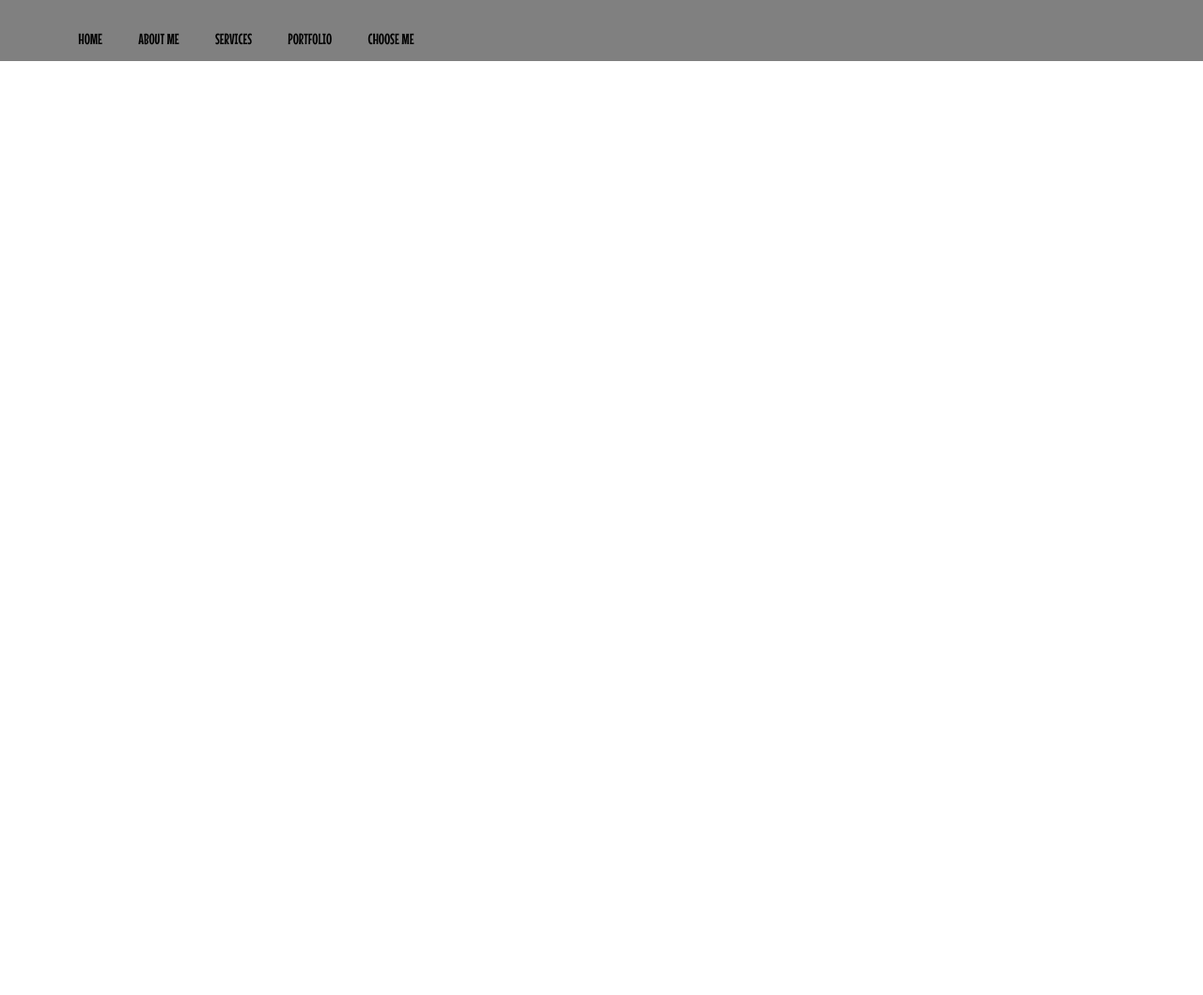
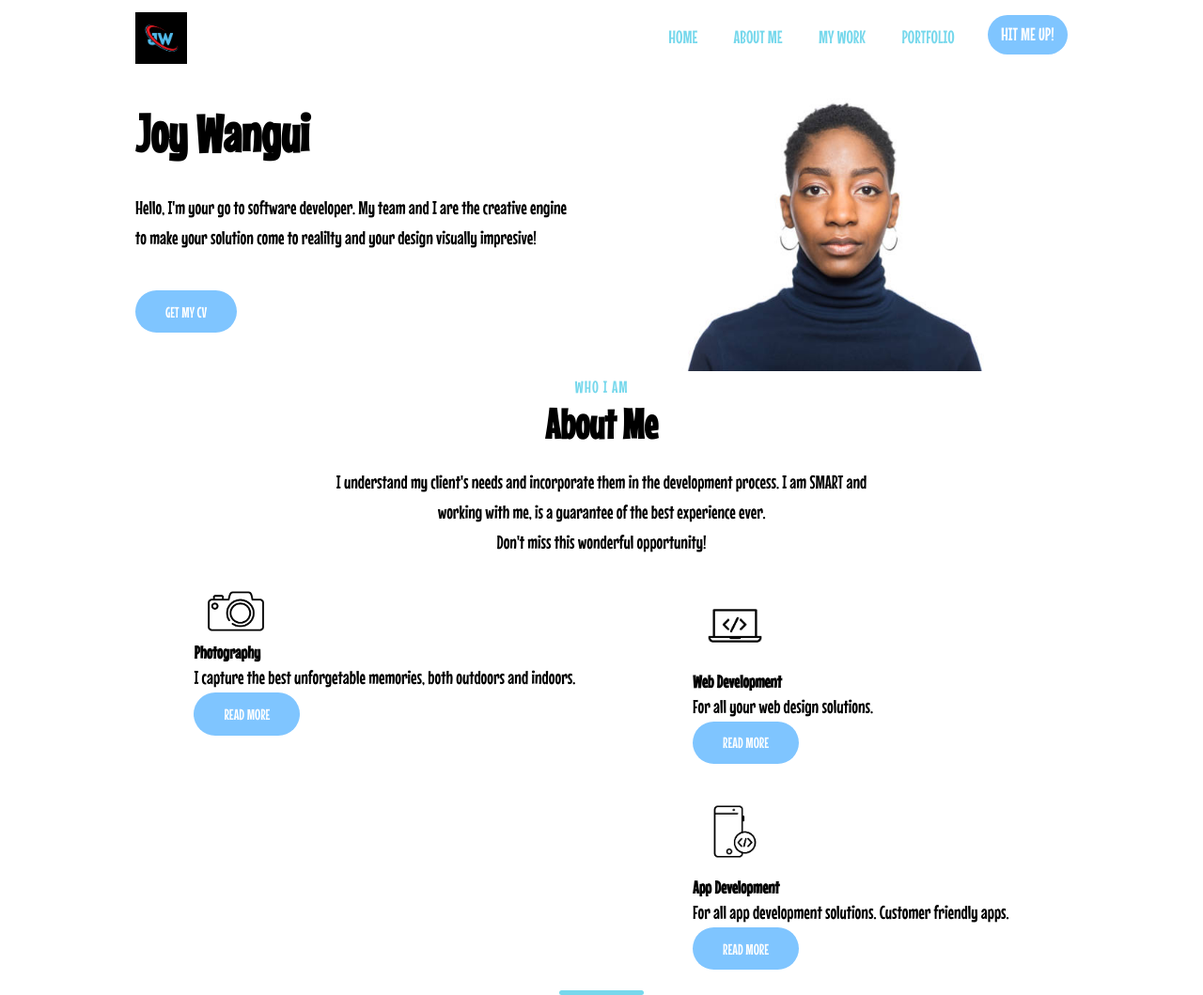
Before and after one commit to ElvineJoy/wangui_portfolio_website, a plain HTML site: page index.html in a window 1280 px wide. Shown: the whole page at 94% size. Before the commit the page ends 800 px from the top, so only its background shows below. Drawn offline with Linux system fonts and the light colour scheme.

Commit message:
adding more code to index.html and css files

```diff
--- a/index.html
+++ b/index.html
@@ -3,7 +3,7 @@
 <head>
     <meta charset="UTF-8">
     <meta name="viewport" content="width=device-width, initial-scale=1.0">
-    <link rel="stylesheet" href="style.css" />
+    <link rel="stylesheet" href="style.css" >
     <title>My Personal Website</title>
 </head>
 <body>
@@ -12,22 +12,84 @@
         <nav>
             <div class="container">
                 <div class="logo">
-                    <img src="" alt="">
+                    <img src="./images/my_logo.png" alt="my logo">
                 </div>
+
                 <div class = "links">
                     <ul>
                         <li><a href="#">HOME</a></li>
                         <li><a href="#">ABOUT ME</a></li>
-                        <li><a href="#">SERVICES</a></li>
+                        <li><a href="#">MY WORK</a></li>
                         <li><a href="#">PORTFOLIO</a></li>
-                        <li><a href="#">CHOOSE ME</a></li>
+                        <li><a href="#" class="active">HIT ME UP!</a></li>
                     </ul>
                 </div>
             </div>
         </nav>
+
+        <div class="header-content">
+            <div class="container grid-2">
+                <div class="column-1">
+                    <h1 class="name-title">Joy Wangui</h1>
+                    <p class="text">
+                        Hello, I'm your go to software developer. My team and I are the
+                        creative engine to make your solution come to realilty and your design
+                        visually impresive!
+                    </p>
+                    <a href="#" class="button">Get My CV</a>
+            </div>
+            <div class="column-2 image">
+                <img src="./images/me2.jpg" class="image-element" alt="Joy">
+            </div>
+
+            </div>
+        </div>
     </header>
+     <section class="class about-me">
+        <div class="container">
+            <div class="section-header">
+                <h3 class="title" data-title="Who I Am">About Me</h3>
+                <p class="text">I understand my client's needs and incorporate them in the development
+                    process. I am SMART and working with me, is a guarantee of the best experience ever. <br>
+                    Don't miss this wonderful opportunity!
+                </p>
+            </div>
+
+        <div class="cards">
+            <div class="card-wrap">
+                <div class="card-content">
+                    <img src="/images/photo1.jpg" class="icon" alt="photography">
+                    <h3 class="title-p">Photography</h3>
+                    <p class="text">
+                        I capture the best unforgetable memories, both outdoors and indoors.
+                    </p>
+                    <a href="#" class="button small">Read More</a>
+                </div>
+            </div>
+
+            <div class="card-wrap">
+             <div class="card-content">
+                <img src="/images/softd1.png" class="icon" alt="Software Development">
+                <h3 class="title-p">Web Development</h3>
+                <p class="text">
+                    For all your web design solutions.
+                </p>
+                <a href="#" class="button small">Read More</a>
+            </div>
+
+            <div class="card-wrap"></div>
+            <div class="card-content">
+                <img src="/images/appdev1.png" class="icon" alt="Software Development">
+                <h3 class="title-p">App Development</h3>
+                <p class="text">
+                    For all app development solutions. Customer friendly apps.
+                </p>
+                <a href="#" class="button small">Read More</a>
+            </div>
+        </div>
+     </section>
    </main>
 
-<script type="module" href="script.js"></script>
+<script type="module" src="script.js"></script>
 </body>
 </html>
--- a/style.css
+++ b/style.css
@@ -17,36 +17,106 @@ a {
 ul{
     list-style: none;
 }
+
 img{
     width: 100%;
 }
 
+.container{
+    position: relative;
+    max-width: 70rem;
+    margin: 0 auto;
+    background-color:white;
+    padding: 0 4rem;
+    z-index: 5;
+}
+
+ .grid-2{
+    display: grid;
+    grid-template-columns: repeat(2, 1fr);
+    align-items: center;
+    justify-content: center;
+ }
+
+ .text {
+    font-size: 1.25rem;
+    color: black;
+    line-height: 1.6;
+}
+
+.column-1 {
+    margin-right: 1.5rem;
+}
+
+.column-2 {
+    margin-left: 1.5rem;
+}
+
+.section {
+    padding: 10rem 0;
+}
+
+.section-header {
+    text-align: center;
+    margin-bottom: 1rem;
+}
+
+.title {
+    display: inline-block;
+    padding-bottom: 1.5rem;
+    line-height: 1;
+    font-size: 2.8rem;
+}
+
+.title:before {
+    content: attr(data-title);
+    display: block;
+    margin-bottom: .5rem;
+    color:rgb(119, 216, 236);
+    font-size: 1.12rem;
+    margin-top: 0.5rem;
+    font-weight: lighter;
+    text-transform: uppercase;
+    letter-spacing: 1px;
+}
+
+.title:after {
+    content: "";
+    position: absolute;
+    width: 90px;
+    height: 5px;
+    border-radius: 3px;
+    background-color:rgb(119, 216, 236);
+    bottom: 0;
+    left:50%;
+    transform: translateX(-50%);
+}
+
+.section-header {
+    max-width: 600px;
+    margin:0 auto ;
+}
 /* header */
 
 header{
     width:100%;
-    background-color:bisque;
+    background-color: white;
     overflow: hidden;
 }
+
 nav{
     width: 100%;
     position: relative;
     z-index: 50;
 }
-.container{
-    position: relative;
-    max-width: 95rem;
-    margin: 0;
-    background-color:grey;
-    padding: 0 4rem;
 
-}
-
-nav.container{
+nav .container{
     display: flex;
     justify-content: space-between;
     align-items: center;
+    height: 5rem;
 }
+
 .links ul {
     display: flex;
 }
@@ -54,5 +124,111 @@ nav.container{
 .links a{
     display: inline-block;
     padding: 0.9rem 1.2rem;
-    color:black
+    color:rgb(119, 216, 236);
+    font-size: larger;
+    text-transform: uppercase;
+    font-weight: 500;
+    line-height: 1;
 }
+
+.logo{
+    width: 55px;
+    display: flex;
+    align-items: center;
+    background-color: rgb(18, 15, 15);
+
+}
+
+.links a.active{
+    background-color: rgb(127, 197, 255);
+    color: white ;
+    border-radius: 2rem;
+    font-size: 1.2rem;
+    padding: 0.7rem 0.9rem;
+    margin-left: 1rem;
+}
+
+.links a:hover{
+    color: aquamarine;
+
+}
+
+.links a.active:hover {
+    color:white;
+    background-color: bisque;
+
+}
+
+.header-content .container-grid-2 {
+    grid-template-columns: 2.5fr 3.5fr;
+    min-height: calc(100vh - 5rem);
+    padding-bottom: 2.5rem;
+    text-align: left;
+}
+
+.name-title {
+    font-size: 3.5rem;
+    line-height: 0.8;
+    color:black;
+}
+
+.header-content .text {
+    margin: 2.5rem 0;
+}
+
+.button {
+    display: inline-block;
+    padding: 0.85rem 2rem;
+    background-color:rgb(127, 197, 255);
+    color: white;
+    border-radius: 2rem;
+    font-size: 1rem;
+    text-transform: uppercase;
+    font-weight: 500;
+}
+
+.button:hover {
+    background-color: bisque;
+}
+
+.image{
+    display: flex;
+    align-items: center;
+    justify-content:center;
+    background-color: white;
+
+}
+
+.header-content .image .image-element{
+    max-width: 750px;
+
+}
+
+/* end of header */
+
+/* services */
+.cards {
+    display: flex;
+    justify-content: space-around;
+    flex-wrap: wrap;
+    width: 100%;
+}
+
+.card-wrap {
+    margin: 1.7rem 0.8rem;
+}
+
+
+.card {
+    width: 390px;
+    min-height: 520px;
+    background-color: #cceded;
+}
+
+
+
+.icon {
+    width: 90px;
+}
+
+/* end of services */
```
Also changed, not shown: images/appdev1.png (added), images/me.jpg (added), images/me2.jpg (added), images/my_logo.png (added), images/photo1.jpg (added), images/softd1.png (added).
